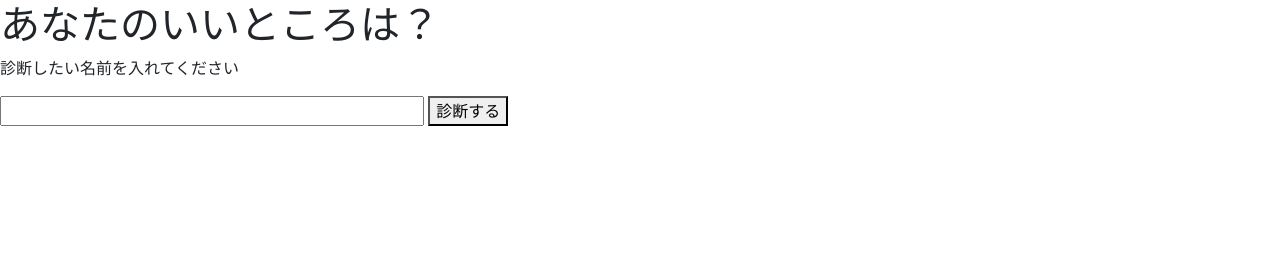
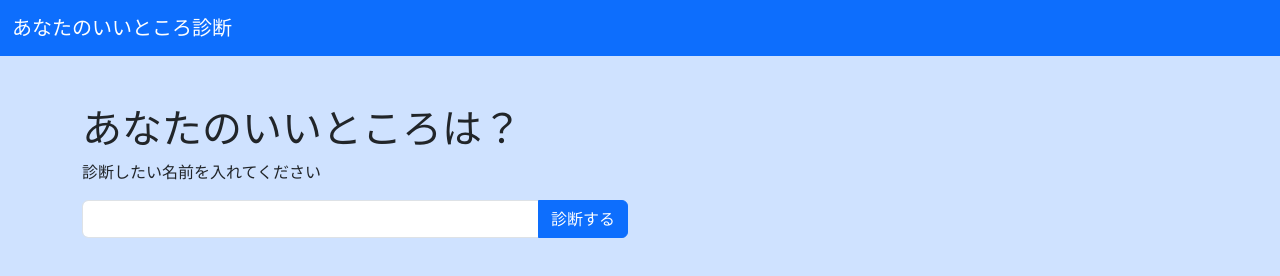
Before and after one commit to kotemizuki1-rgb/assessment, a plain HTML site: page index.html in a window 1280 px wide. Drawn offline with nearby package versions, Linux system fonts and the light colour scheme.

Commit message:
Update index.html

```diff
--- a/index.html
+++ b/index.html
@@ -2,22 +2,38 @@
 <html lang="ja">
 <head>
   <meta charset="UTF-8">
-  <meta name="twitter:card" content="summary">
-<meta property="og:url" content="https://kotemizuki1-rgb.github.io/assessment/assessment.html">
-<meta property="og:title" content="あなたのいいところ診断">
-<meta property="og:description" content="ZEN Study Web アプリケーション開発コースで制作した、「あなたのいいところ診断」サイトです。">
   <meta name="viewport" content="width=device-width, initial-scale=1.0">
-  <link href="https://cdn.jsdelivr.net/npm/bootstrap@5.3.0/dist/css/bootstrap.min.css" rel="stylesheet" integrity="sha256-fx038NkLY4U1TCrBDiu5FWPEa9eiZu01EiLryshJbCo=" crossorigin="anonymous">
+    <link href="https://cdn.jsdelivr.net/npm/bootstrap@5.3.0/dist/css/bootstrap.min.css" rel="stylesheet" integrity="sha256-fx038NkLY4U1TCrBDiu5FWPEa9eiZu01EiLryshJbCo=" crossorigin="anonymous">
   <title>いいところ診断</title>
 </head>
-<body>
+<body class="bg-primary-subtle">
+      <header>
+      <nav class="navbar bg-primary" data-bs-theme="dark">
+        <div class="container-fluid">
+        <a class="navbar-brand" href="#">あなたのいいところ診断</a>
+        </div>
+      </nav>
+    </header>
+    <div class="container pt-5">
   <h1>あなたのいいところは？</h1>
   <p>診断したい名前を入れてください</p>
-  <input type="text" id="user-name" size="40" maxlength="20">
-  <button id="assessment">診断する</button>
-  <div id="result-area"></div>
-  <div id="tweet-area"></div>
+
+      <div class="row">
+        <div class="col-sm-9 col-lg-6">
+          <div class="input-group mb-3">
+            <input type="text" class="form-control " id="user-name" size="40" maxlength="20">
+            <button class="btn btn-primary" id="assessment">診断する</button>
+          </div>
+        </div>
+      </div>
+
+      <div class="row">
+        <div class="col-lg-9">
+          <div id="result-area"></div>
+        </div>
+      </div>
+      <div id="tweet-area" class="mt-3"></div>
+  </div>
   <script src="sindan.js"></script>
 </body>
-
 </html>
```
